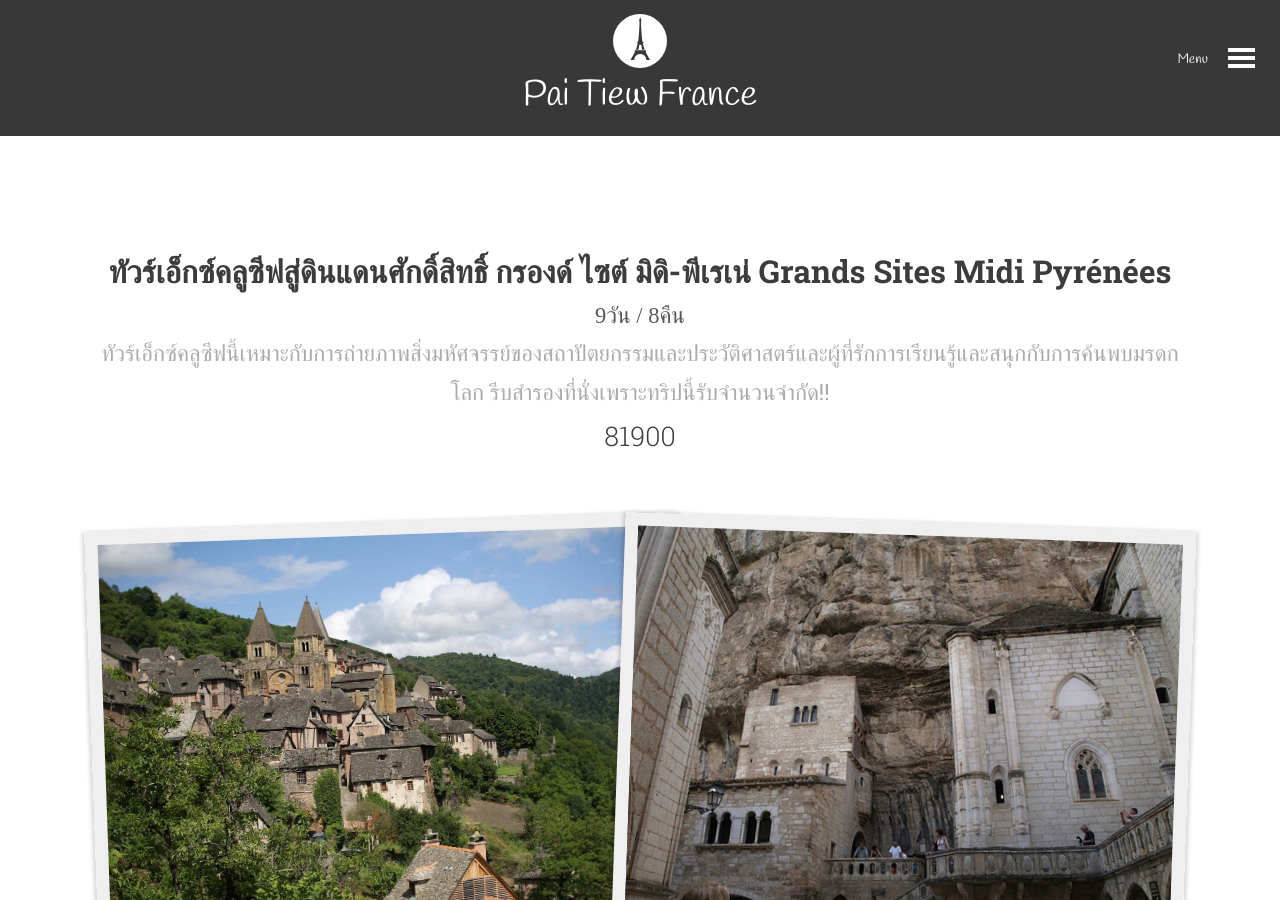
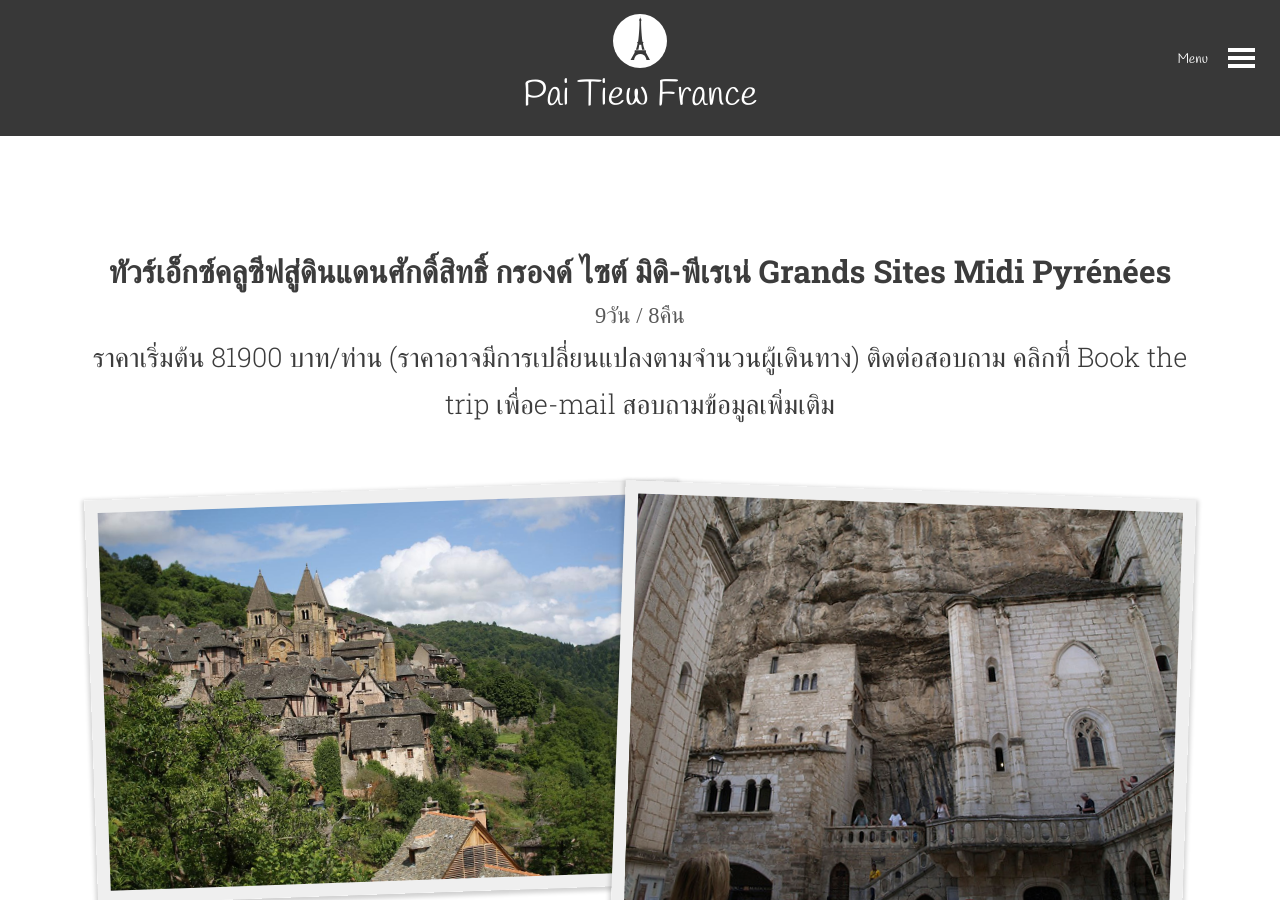
Before and after one commit to paitiewfrance/paitiewfrance.github.io, a Jekyll site: the page built from tour-languedoc-roussillon-midi-pyrenee/grand-site-pyrenees.md, in a window 1280 px wide and 900 px high. Built offline with Jekyll 4.4.1, drawn with Linux system fonts in a browser that asks for light colours; nearby versions of some CDN libraries; some web fonts are replaced.

Commit message:
Add new prices

```diff
--- a/_layouts/tour.html
+++ b/_layouts/tour.html
@@ -8,13 +8,10 @@ layout: default
 	 {{ page.tourName }}
        </h1>
         <h2>{{ page.duration }}</h2>
-        {% if page.remark %}
-               <h5 class ="notice">
-                  {{page.remark}}
-              </h5>
-          {% endif %}
+
         {% if page.price %}
-           <h3>{{page.price}}</h3>
+         <h3>ราคาเริ่มต้น {{page.price}} บาท/ท่าน (ราคาอาจมีการเปลี่ยนแปลงตามจำนวนผู้เดินทาง) ติดต่อสอบถาม คลิกที่ Book the trip เพื่อe-mail สอบถามข้อมูลเพิ่มเติม</h3>
+
         {% endif %}
     </header>
     {% if page.img %}
--- a/tour-alsace/christmas-in-alsace.html
+++ b/tour-alsace/christmas-in-alsace.html
@@ -3,6 +3,7 @@ layout: tour
 title: สนุกไปกับการเดินเล่นตลาดคริสมาสกับทัวร์คริสต์มาสแคว้นอาลซัส 10 วัน 8 คืน
 meta: ทัวร์ช่วงคริสต์มาสอาลซัสและสวิส10วัน  เที่ยว8คืนในเมืองเทพนิยายคริสต์มาส เดินตลาดคริสมาสที่มีชื่อเสียงอย่าง สตราสบูร์ก, คอลมาร์, เคเซอร์สเบอร์ก และ ซูริค
 deposit: 30000
+price: 84900
 duration: 10วัน / 8คืน
 img:
   - name: /img/alsace/xmas
```
